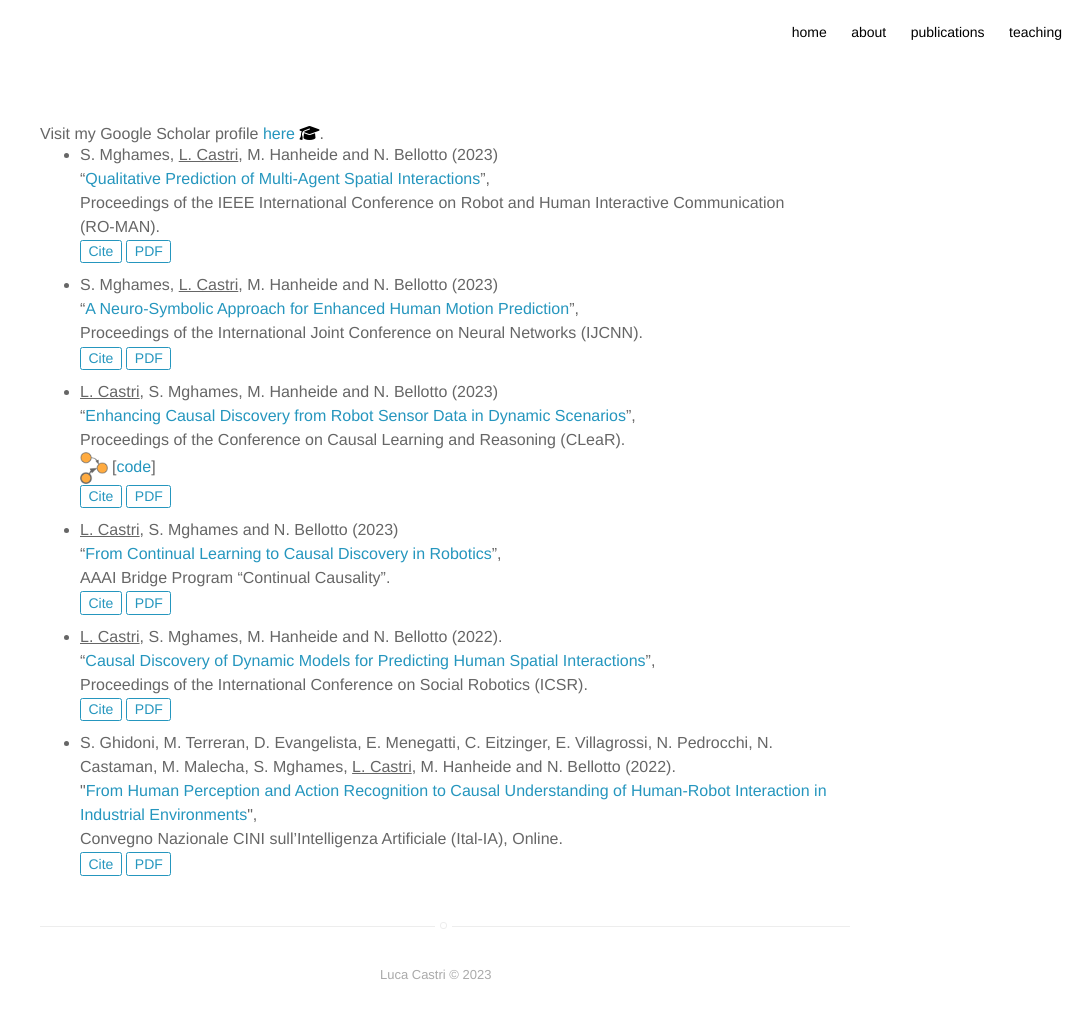
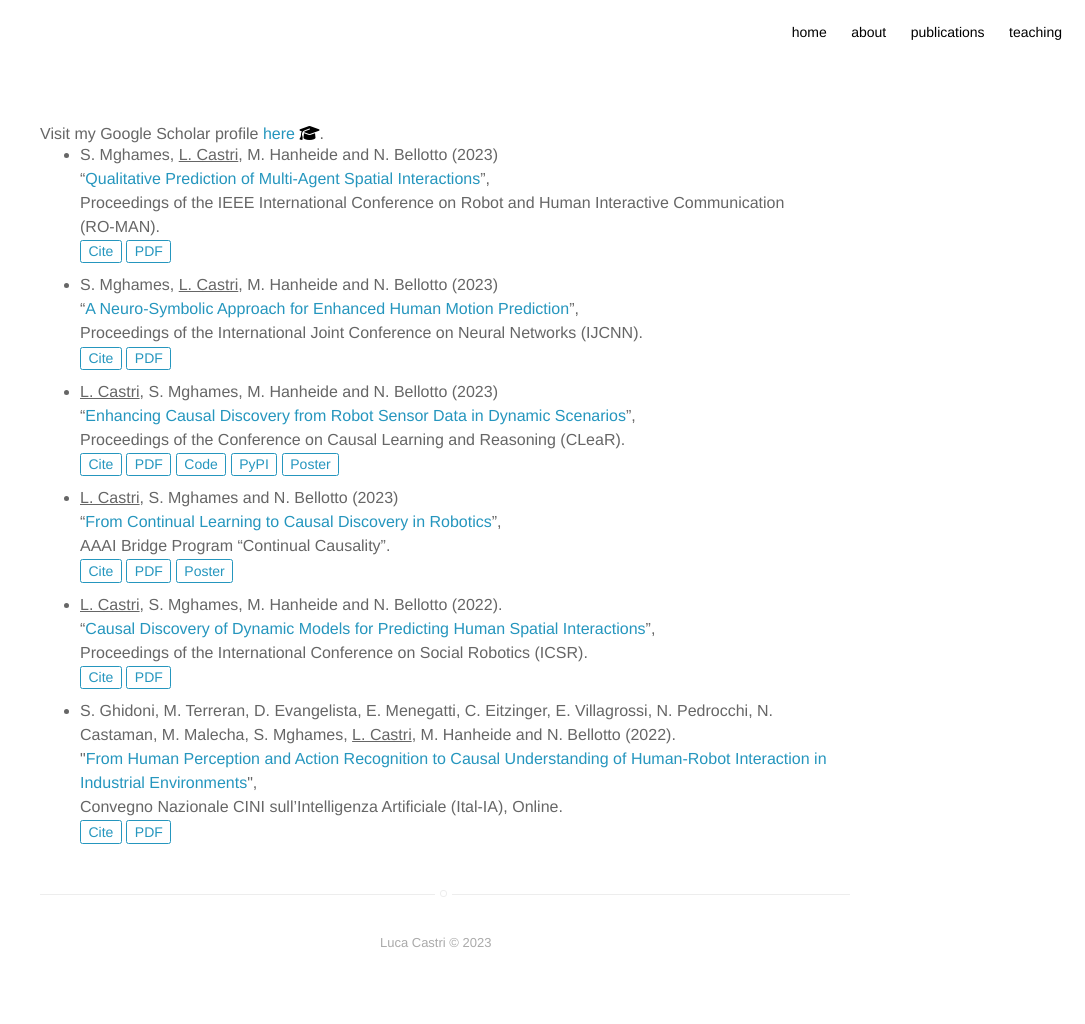
Before and after one commit to lcastri/lcastri.github.io, a Jekyll site: the page built from publications.html, in a window 1280 px wide. Shown: the whole page, without its empty margins (195-1280 px from the left). Built offline with Jekyll 4.4.1, drawn with Linux system fonts in a browser that asks for light colours; nearby versions of some CDN libraries; after the commit the page ends 992 px from its top, so only the background shows below that.

Commit message:
all citations

```diff
--- a/_includes/citation-nav.html
+++ b/_includes/citation-nav.html
@@ -13,27 +13,27 @@
             {% endif %}
 
             {% if include.showCode %}
-                <a href="#" class="btn btn-outline-primary btn-publication">Code</a>
+                <a href="{{ include.codeLink }}" class="btn btn-outline-primary btn-publication">Code</a>
             {% endif %}
 
             {% if include.showPyPI %}
-                <a href="#" class="btn btn-outline-primary btn-publication">PyPI</a>
+                <a href="{{ include.pypiLink }}" class="btn btn-outline-primary btn-publication">PyPI</a>
             {% endif %}
 
             {% if include.showProject %}
-                <a href="#" class="btn btn-outline-primary btn-publication">Project</a>
+                <a href="{{ include.projectLink }}" class="btn btn-outline-primary btn-publication">Project</a>
             {% endif %}
 
             {% if include.showPoster %}
-                <a href="#" class="btn btn-outline-primary btn-publication">Poster</a>
+                <a href="{{ include.posterLink }}" class="btn btn-outline-primary btn-publication">Poster</a>
             {% endif %}
 
             {% if include.showSlide %}
-                <a href="#" class="btn btn-outline-primary btn-publication">Slide</a>
+                <a href="{{ include.slideLink }}" class="btn btn-outline-primary btn-publication">Slide</a>
             {% endif %}
 
             {% if include.showVideo %}
-                <a href="#" class="btn btn-outline-primary btn-publication">Video</a>
+                <a href="{{ include.videoLink }}" class="btn btn-outline-primary btn-publication">Video</a>
             {% endif %}
 
         </div>
--- a/publications.html
+++ b/publications.html
@@ -9,41 +9,56 @@ Visit my Google Scholar profile <a class="ext_link" href="https://scholar.google
         S. Mghames, <u>L. Castri</u>, M. Hanheide and N. Bellotto (2023)<br>
         “<a class="ext_link" href="https://arxiv.org/abs/2307.00065">Qualitative Prediction of Multi-Agent Spatial Interactions</a>”,<br>
         Proceedings of the IEEE International Conference on Robot and Human Interactive Communication<br>(RO-MAN).
-        {% include citation-nav.html filename="https://lcastri.github.io/publication/roman2023.bib" citnavID="roman2023" showPDF=true pdfLink="https://arxiv.org/pdf/2307.00065.pdf" %}
+        {% include citation-nav.html filename="https://lcastri.github.io/publication/roman2023.bib" citnavID="roman2023"
+           showPDF=true pdfLink="https://arxiv.org/pdf/2307.00065.pdf"
+        %}
     </li>
     <li>
         S. Mghames, <u>L. Castri</u>, M. Hanheide and N. Bellotto (2023)<br>
         “<a class="ext_link" href="https://arxiv.org/abs/2304.11740">A Neuro-Symbolic Approach for Enhanced Human Motion Prediction</a>”,<br>
         Proceedings of the International Joint Conference on Neural Networks (IJCNN).
-        {% include citation-nav.html filename="https://lcastri.github.io/publication/ijcnn2023.bib" citnavID="ijcnn2023" showPDF=true pdfLink="https://arxiv.org/pdf/2304.11740.pdf" %}
+        {% include citation-nav.html filename="https://lcastri.github.io/publication/ijcnn2023.bib" citnavID="ijcnn2023"
+           showPDF=true pdfLink="https://arxiv.org/pdf/2304.11740.pdf"
+        %}
     </li>
     <li>
         <u>L. Castri</u>, S. Mghames, M. Hanheide and N. Bellotto (2023)<br>
         “<a class="ext_link" href="https://arxiv.org/abs/2302.10135">Enhancing Causal Discovery from Robot Sensor Data in Dynamic Scenarios</a>”,<br>
         Proceedings of the Conference on Causal Learning and Reasoning (CLeaR).<br>
-        <div>
+        <!-- <div>
             <img style="vertical-align:middle" src="https://lcastri.github.io/assets/images/fpcmci.png" alt="F-PCMCI" width="27.56" height="32">
             <span>[<a class="ext_link" href="https://github.com/lcastri/fpcmci">code</a>]</span>
-        </div>
-        {% include citation-nav.html filename="https://lcastri.github.io/publication/clear2023.bib" citnavID="clear2023" showPDF=true pdfLink="https://arxiv.org/pdf/2302.10135.pdf" %}
-
+        </div> -->
+        {% include citation-nav.html filename="https://lcastri.github.io/publication/clear2023.bib" citnavID="clear2023"
+           showPDF=true pdfLink="https://arxiv.org/pdf/2302.10135.pdf"
+           showCode=true codeLink="https://github.com/lcastri/fpcmci"
+           showPyPI=true pypiLink="https://pypi.org/project/fpcmci/"
+           showPoster=true posterLink="https://lcastri.github.io/publication/clear2023_poster.pdf"
+           %}
     </li>
     <li>
         <u>L. Castri</u>, S. Mghames and N. Bellotto (2023)<br>
         “<a class="ext_link" href="https://arxiv.org/abs/2301.03886">From Continual Learning to Causal Discovery in Robotics</a>”,<br>
         AAAI Bridge Program “Continual Causality”.
-        {% include citation-nav.html filename="https://lcastri.github.io/publication/aaai2023.bib" citnavID="aaai2023" showPDF=true pdfLink="https://arxiv.org/pdf/2301.03886.pdf" %}
+        {% include citation-nav.html filename="https://lcastri.github.io/publication/aaai2023.bib" citnavID="aaai2023"
+           showPDF=true pdfLink="https://arxiv.org/pdf/2301.03886.pdf"
+           showPoster=true posterLink="https://lcastri.github.io/publication/aaai2023_poster.pdf"
+        %}
     </li>
     <li>
         <u>L. Castri</u>, S. Mghames, M. Hanheide and N. Bellotto (2022).<br>
         “<a class="ext_link" href="https://arxiv.org/abs/2210.16535">Causal Discovery of Dynamic Models for Predicting Human Spatial Interactions</a>”,<br>
         Proceedings of the International Conference on Social Robotics (ICSR).
-        {% include citation-nav.html filename="https://lcastri.github.io/publication/icsr2022.bib" citnavID="icsr2022" showPDF=true pdfLink="https://arxiv.org/pdf/2210.16535.pdf" %}
+        {% include citation-nav.html filename="https://lcastri.github.io/publication/icsr2022.bib" citnavID="icsr2022"
+           showPDF=true pdfLink="https://arxiv.org/pdf/2210.16535.pdf"
+        %}
     </li>
     <li>
         S. Ghidoni, M. Terreran, D. Evangelista, E. Menegatti, C. Eitzinger, E. Villagrossi, N. Pedrocchi, N. Castaman, M. Malecha, S. Mghames, <u>L. Castri</u>, M. Hanheide and N. Bellotto (2022).<br>
         "<a class="ext_link" href="https://eprints.lincoln.ac.uk/id/eprint/48515/1/Ghidoni2022.pdf">From Human Perception and Action Recognition to Causal Understanding of Human-Robot Interaction in Industrial Environments</a>",<br>
         Convegno Nazionale CINI sull’Intelligenza Artificiale (Ital-IA), Online.
-        {% include citation-nav.html filename="https://lcastri.github.io/publication/italIA2022.bib" citnavID="italIA2022" showPDF=true pdfLink="https://eprints.lincoln.ac.uk/id/eprint/48515/1/Ghidoni2022.pdf" %}
+        {% include citation-nav.html filename="https://lcastri.github.io/publication/italIA2022.bib" citnavID="italIA2022"
+           showPDF=true pdfLink="https://eprints.lincoln.ac.uk/id/eprint/48515/1/Ghidoni2022.pdf"
+        %}
     </li>
 </ul>
```
Also changed, not shown: 2 other files.
